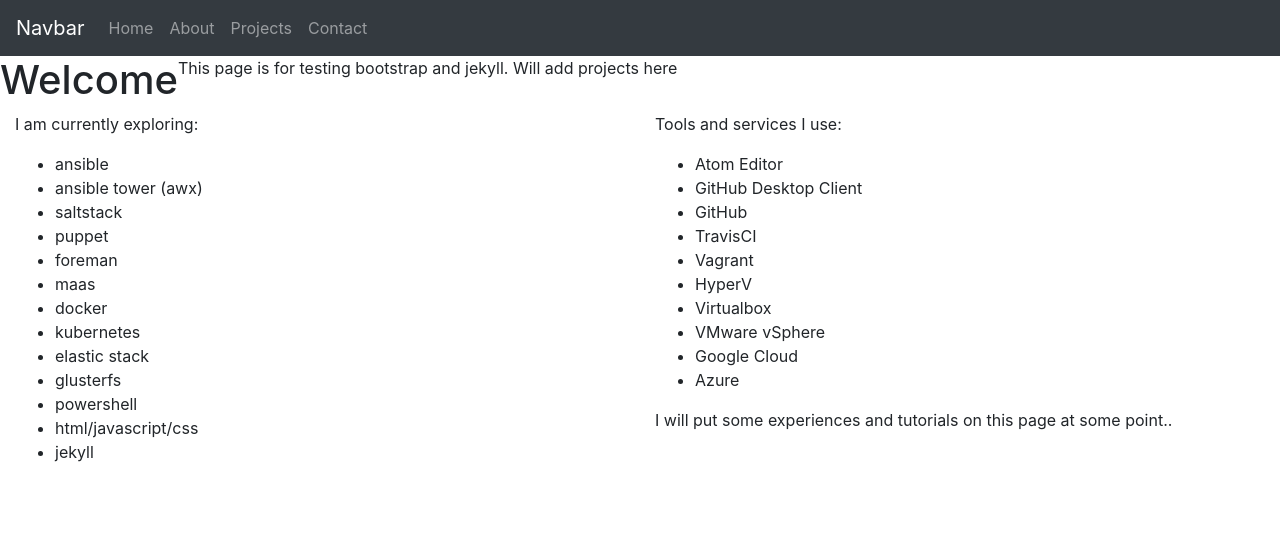
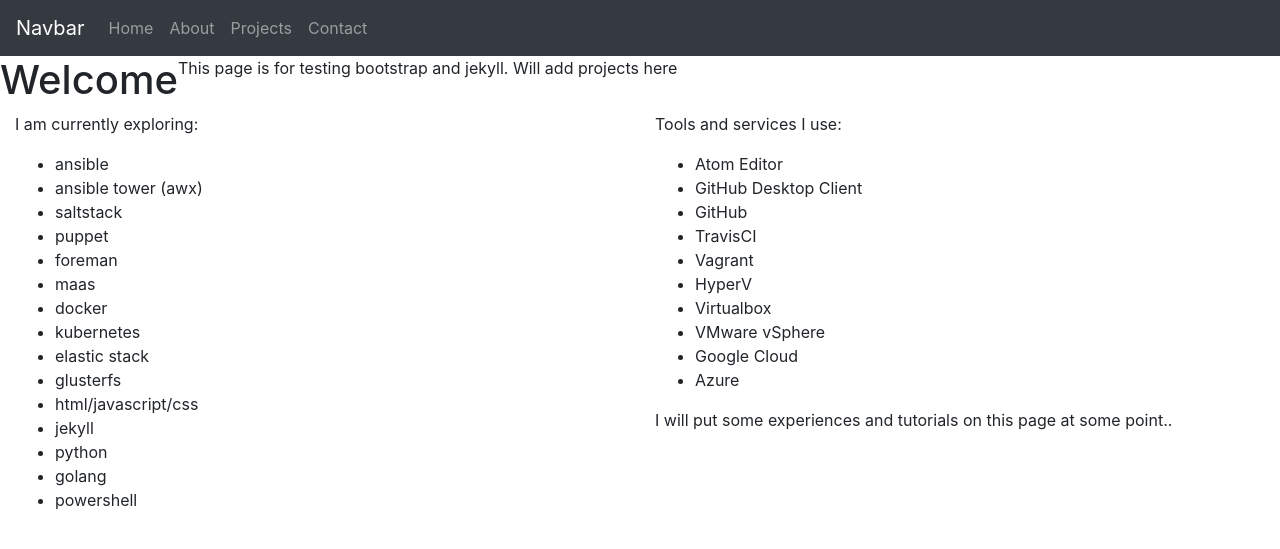
Before and after one commit to kds-rune/kds-rune.github.io, a Jekyll site: the page built from index.html, in a window 1280 px wide. Shown: the top 549 px of the page. Built offline with Jekyll 4.4.1, drawn with Linux system fonts in a browser that asks for light colours; nearby versions of some CDN libraries.

Commit message:
modified

```diff
--- a/index.html
+++ b/index.html
@@ -25,9 +25,11 @@ title: index
         <li>kubernetes</li>
         <li>elastic stack</li>
         <li>glusterfs</li>
-        <li>powershell</li>
         <li>html/javascript/css</li>
         <li>jekyll</li>
+        <li>python</li>
+        <li>golang</li>
+        <li>powershell</li>
       </ul>
     </div>
     <div class="col-sm">
```
Lines whose indentation alone changed are shown as unchanged.
